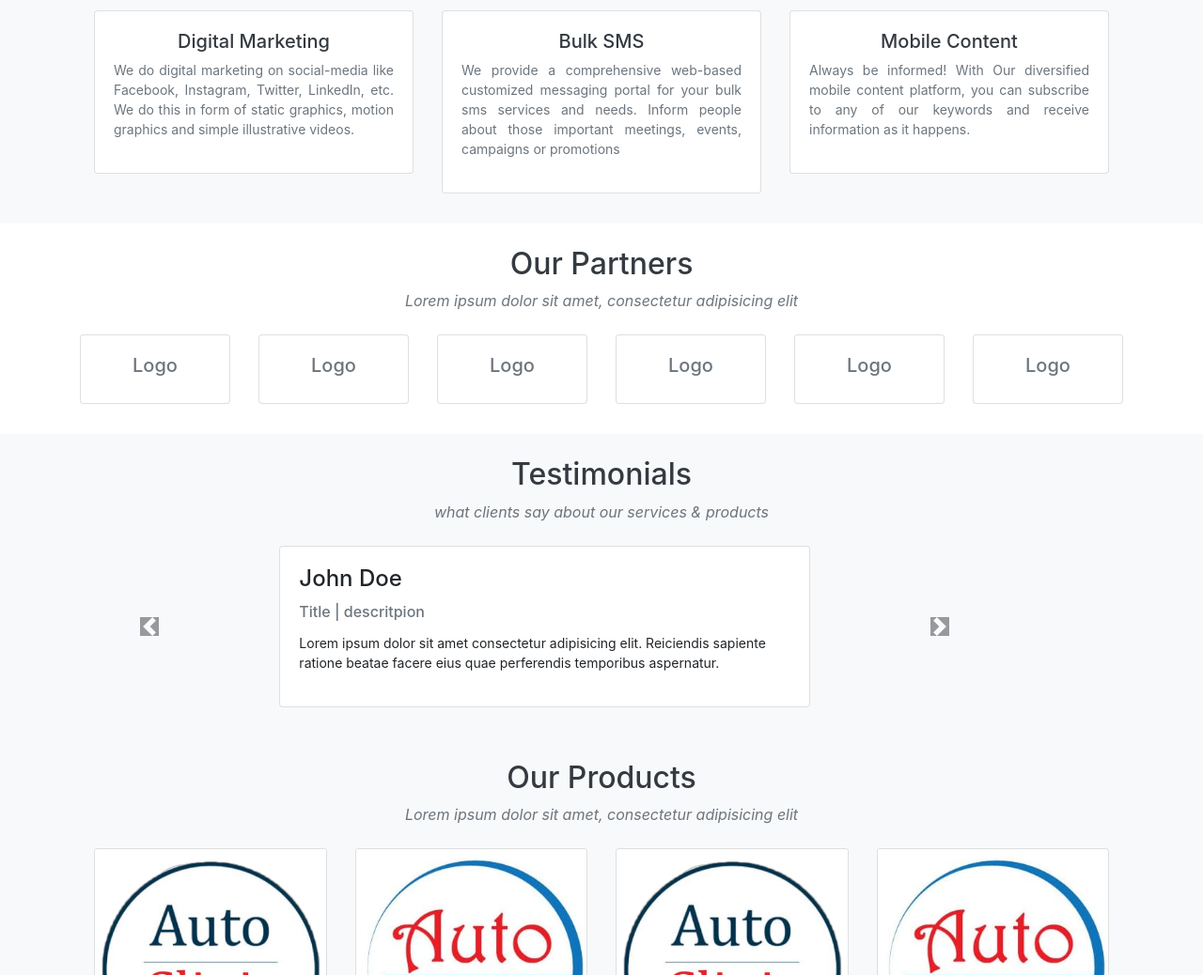
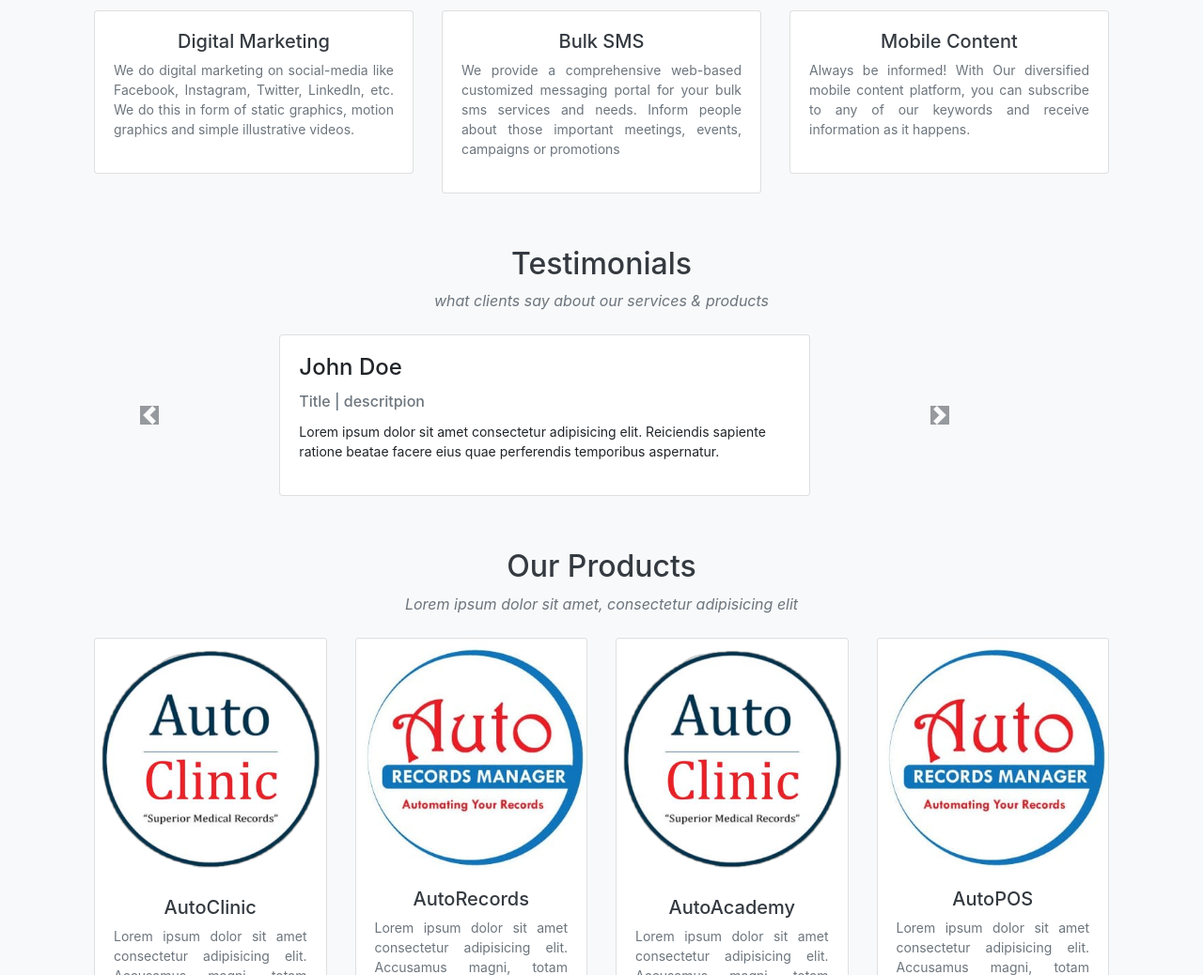
Before and after one commit to AlexanderKiyingi/alexanderkiyingi.github.io, a plain HTML site: page index.html in a window 1280 px wide. Shown: the part 1491-2529 px from the top of the page at 94% size. Drawn offline with nearby package versions, Linux system fonts and the light colour scheme.

Commit message:
partners content commented out

```diff
--- a/index.html
+++ b/index.html
@@ -252,10 +252,10 @@
     </div>
 </div>
 
-<div class="container">
-    <div class=" row">
+<!-- <div class="container">
+    <div class=" row"> -->
         <!--Partners section|labels-->
-        <div class="col-md-12 mt-2 mb-2 pt-2 pb-2 bg-transparent">
+        <!-- <div class="col-md-12 mt-2 mb-2 pt-2 pb-2 bg-transparent">
             <h2 class="text-center text-dark mt-1 pt-1">Our Partners</h2>
             <p class="text-center text-secondary mb-1 pb-1"><em>Lorem ipsum dolor sit amet, consectetur adipisicing elit</em></p>
             <div class="row">
@@ -302,10 +302,10 @@
                     </div>
                 </div>
             </div>
-        </div>
+        </div> -->
         <!--END_partners section-->
-    </div>
-</div>
+    <!-- </div>
+</div> -->
 
 <div class="contianer-fluid bg-light">
     <div class="row">
```
